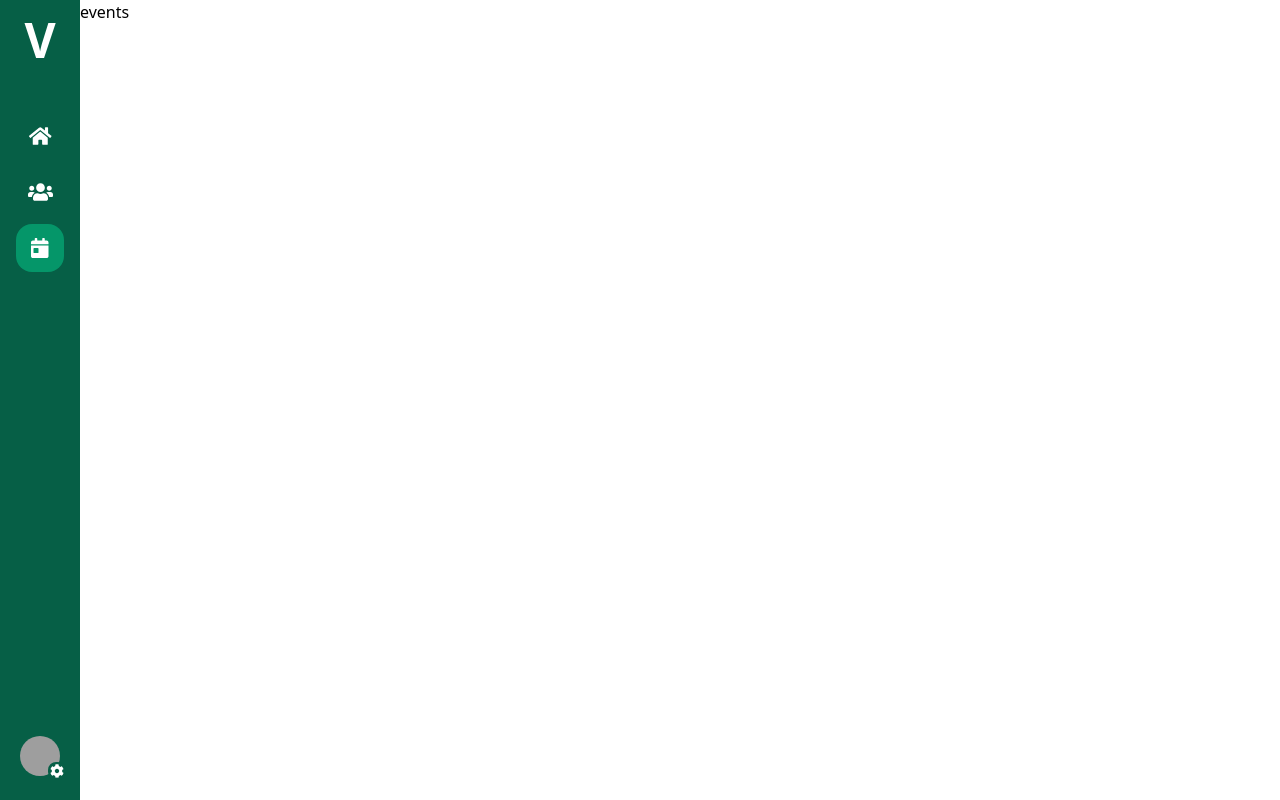
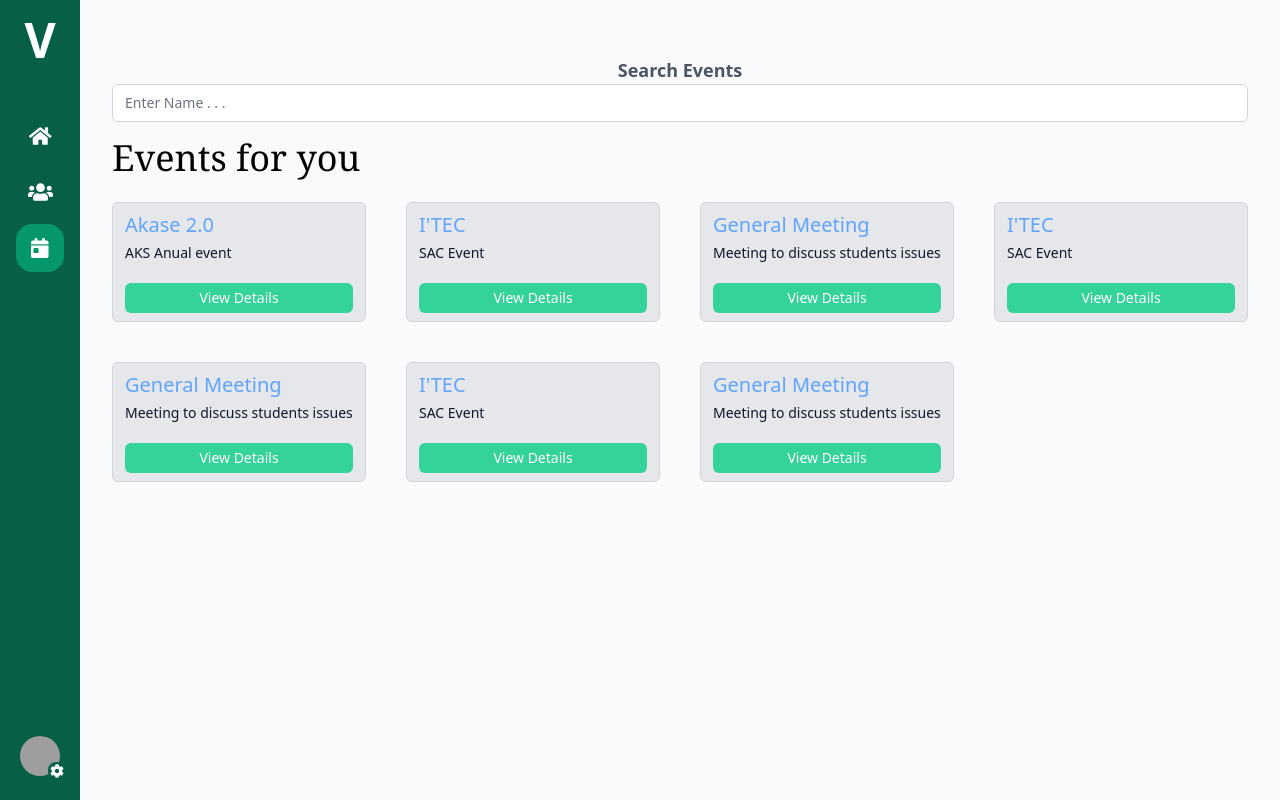
Before and after one commit to Jadugars/versity, a Next.js app: page /events in a window 1280 px wide. Built offline with nearby package versions, Linux system fonts and the light colour scheme; no server answers; grey boxes are pictures that could not be loaded.

Commit message:
UI completed for Events

```diff
--- /dev/null
+++ b/components/eventAvatar.js
@@ -0,0 +1,30 @@
+import { useRouter } from 'next/router'
+
+function EventAvatar(props) {
+    const router = useRouter()
+  let href = ""
+  const CreateGroupClick = (e) => {
+    e.preventDefault()
+    router.push("/createGroup")
+  }
+    return (
+        <div  className="absolute container mx-auto px-250  bg-green appearance-none rounded-none relative block w-full px-3 py-2 bg-gray-200 border border-gray-300 placeholder-gray-500 text-gray-900 rounded-md hover:bg-gray-300 focus:outline-none focus:ring-green-500 focus:border-green-500 focus:z-10 sm:text-sm">
+        <p className="text-blue-400 text-xl">{props.EventName}</p>
+        <p className="pt-1 text-black-500 text-md">{props.EventDiscription}</p>
+        <div className="pt-5">
+            <button
+              type="submit"
+              className="group relative w-full py-1 border border-transparent text-sm font-medium rounded-md text-white bg-green-400 hover:bg-green-700 focus:outline-none focus:ring-2 focus:ring-offset-2 focus:ring-green-500"
+            >
+              <span className="absolute left-0 inset-y-0 flex items-center pl-3">
+
+              </span>
+              View Details
+            </button>
+          </div>
+
+        </div>
+    );
+  }
+
+  export default EventAvatar;
--- a/components/events.js
+++ b/components/events.js
@@ -1,5 +1,64 @@
-function Events() {
-  return <p>events</p>;
+import { useFormik } from "formik";
+import * as Yup from "yup";
+import EventAvatar from "../components/eventAvatar"
+import { useRouter } from 'next/router'
+function Events(props) {
+  const router = useRouter()
+  const formik = useFormik({
+    initialValues: { EventName: "", },   // add people's list
+    validationSchema: Yup.object({
+      EventName: Yup.string().required("Required"),
+    }),
+    onSubmit: async (values, { setStatus }) => {
+
+    },
+  });
+
+
+  let eventList = [
+    ["Akase 2.0", "AKS Anual event"],
+    ["I'TEC", "SAC Event"],
+    ["General Meeting", "Meeting to discuss students issues"],
+    ["I'TEC", "SAC Event"],
+    ["General Meeting", "Meeting to discuss students issues"],
+    ["I'TEC", "SAC Event"],
+    ["General Meeting", "Meeting to discuss students issues"]
+  ];
+  const list = []
+  eventList.forEach(element => {
+    list.push(<EventAvatar EventName={element[0]} EventDiscription={element[1]}/>)
+  });
+
+
+
+  return (
+  <div>
+    <div className="min-h-screen items-center justify-center  bg-gray-50 py-12 px-4 sm:px-6 lg:px-8">
+      <div className=" block text-align:center">
+      <div className="my-2">
+            <label for="group-discription" className="pd-4 font-bold text-lg text-gray-600 flex justify-center">
+            Search Events
+            </label>
+            <input
+              id="event-name"
+              name="EventName"
+              type="string"
+              required
+              className="flex justify-center appearance-none rounded-none relative block w-full px-3 py-2 border border-gray-300 placeholder-gray-500 text-gray-900 rounded-md focus:outline-none focus:ring-green-500 focus:border-green-500 focus:z-10 sm:text-sm"
+              placeholder="Enter Name . . ."
+              onChange={formik.handleChange}
+              onBlur={formik.handleBlur}
+              value={formik.values.EventName}
+            />
+          </div>
+          </div>
+          <div className="pt-2 container bg-transparent text-4xl font-serif">Events for you</div>
+          <div class="pt-6 grid grid-flow-row grid-cols-4 grid-rows-3 gap-10">
+            {list}
+          </div>
+    </div>
+  </div>
+  );
 }
 
 export default Events;
```
